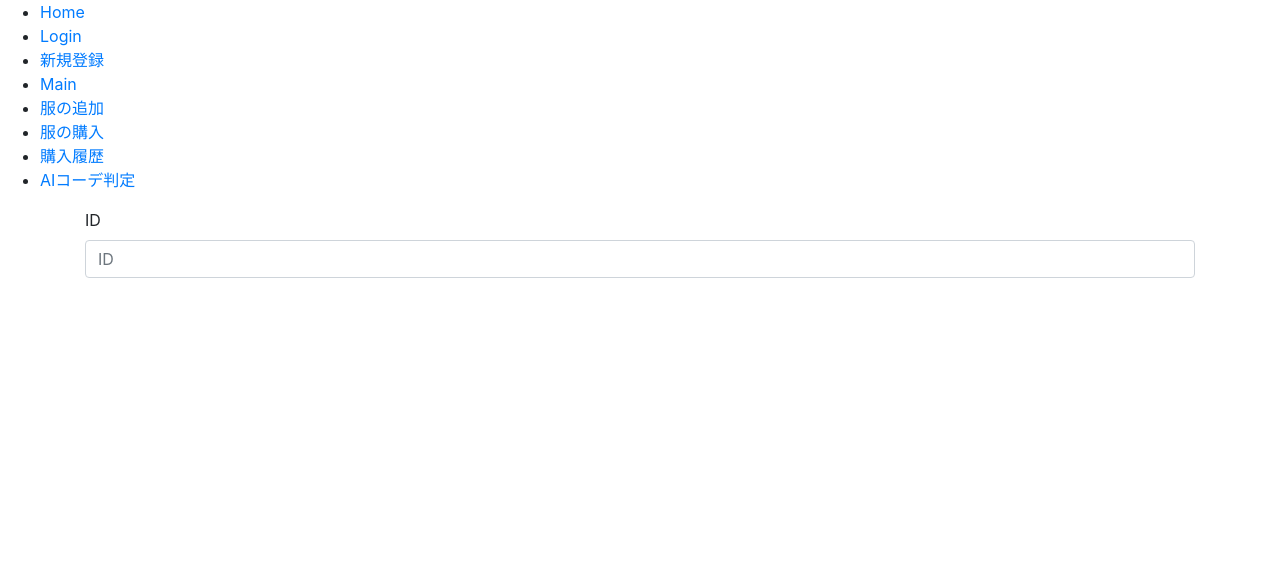
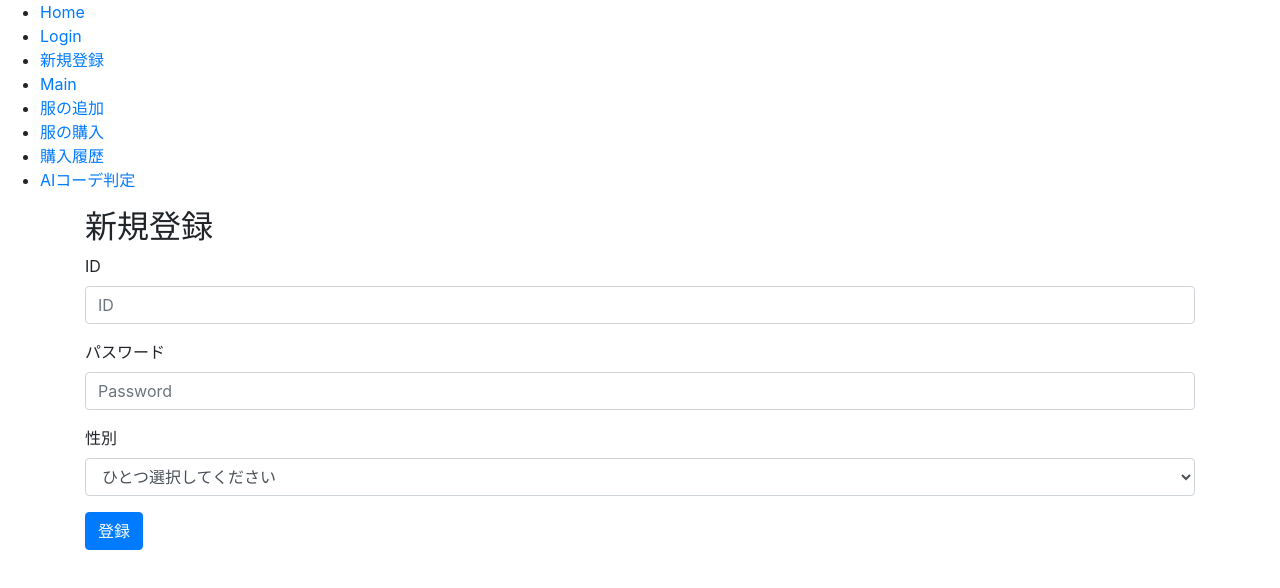
Before and after one commit to sunakane/team7-mock, a React (Create React App) app: page /new in a window 1280 px wide. Shown: the top 588 px of the page. Built offline with nearby package versions, Linux system fonts and the light colour scheme; no server answers.

Commit message:
新規登録フォームモックアップ

```diff
--- a/src/Login/NewUser.jsx
+++ b/src/Login/NewUser.jsx
@@ -1,17 +1,43 @@
 import React from "react";
-import { Container, Form, FormGroup, Label, Input } from "reactstrap";
+import { Router, withRouter } from "react-router-dom";
+import { Container, Form, FormGroup, Label, Input, Button} from "reactstrap";
 
-const NewUser = () => {
+const NewUser = (props) => {
   return (
     <Container>
+      <h2>新規登録</h2>
       <Form>
         <FormGroup>
           <Label for="userId">ID</Label>
           <Input type="text" name="userId" id="userId" placeholder="ID" />
         </FormGroup>
+        <FormGroup>
+          <Label for="password">パスワード</Label>
+          <Input
+            type="password"
+            name="password"
+            id="password"
+            placeholder="Password"
+          />
+        </FormGroup>
+        <FormGroup>
+          <Label for="sex">性別</Label>
+          <Input type="select" name="sex" id="sex" defaultValue="default">
+            <option value="default">ひとつ選択してください</option>
+            <option value="0">男</option>
+            <option value="1">女</option>
+          </Input>
+        </FormGroup>
       </Form>
+      <Button color="primary" onClick={
+        () =>
+        props.history.push({pathname: "main"})
+      }
+      >
+        登録
+      </Button>
     </Container>
   );
 };
 
-export default NewUser;
+export default withRouter(NewUser);
```
